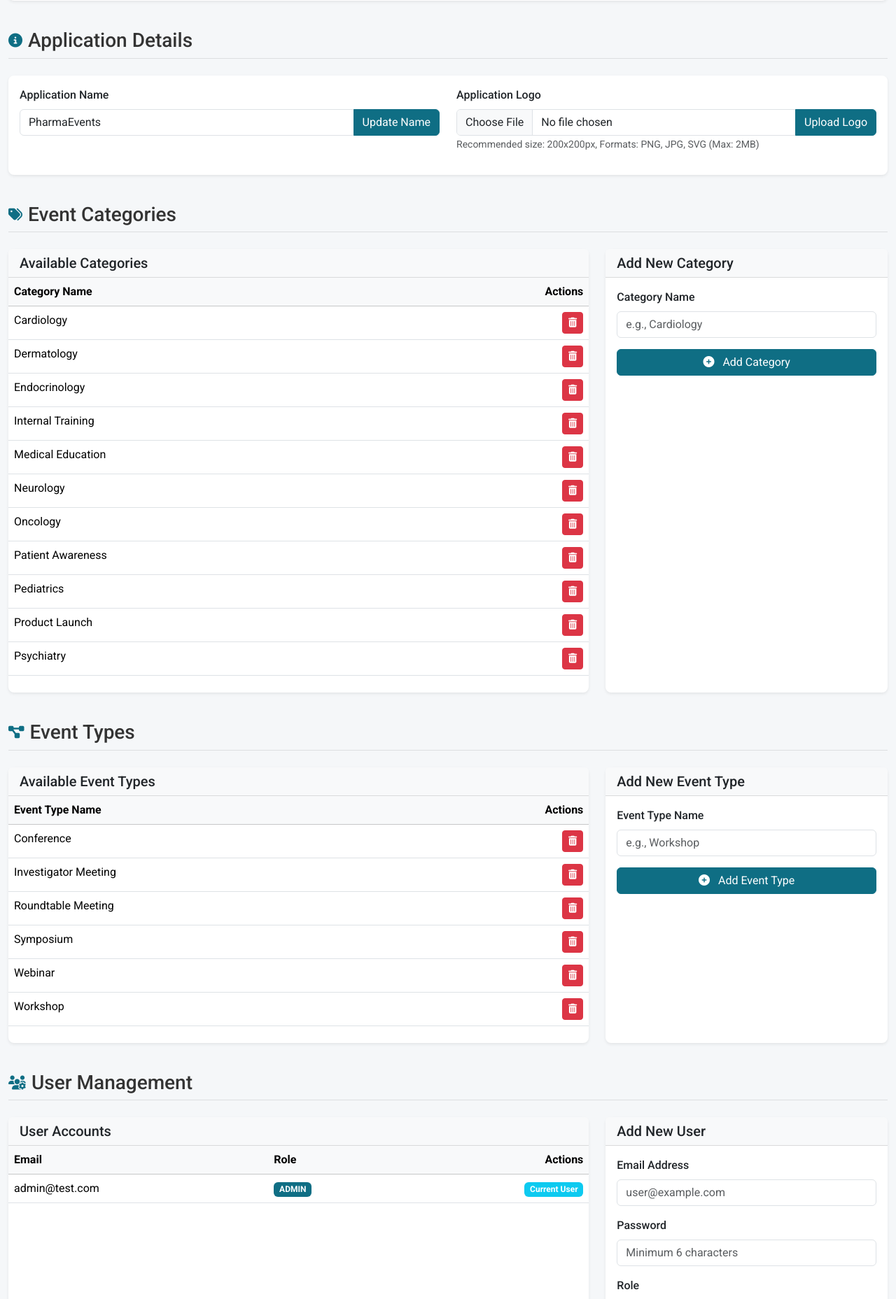
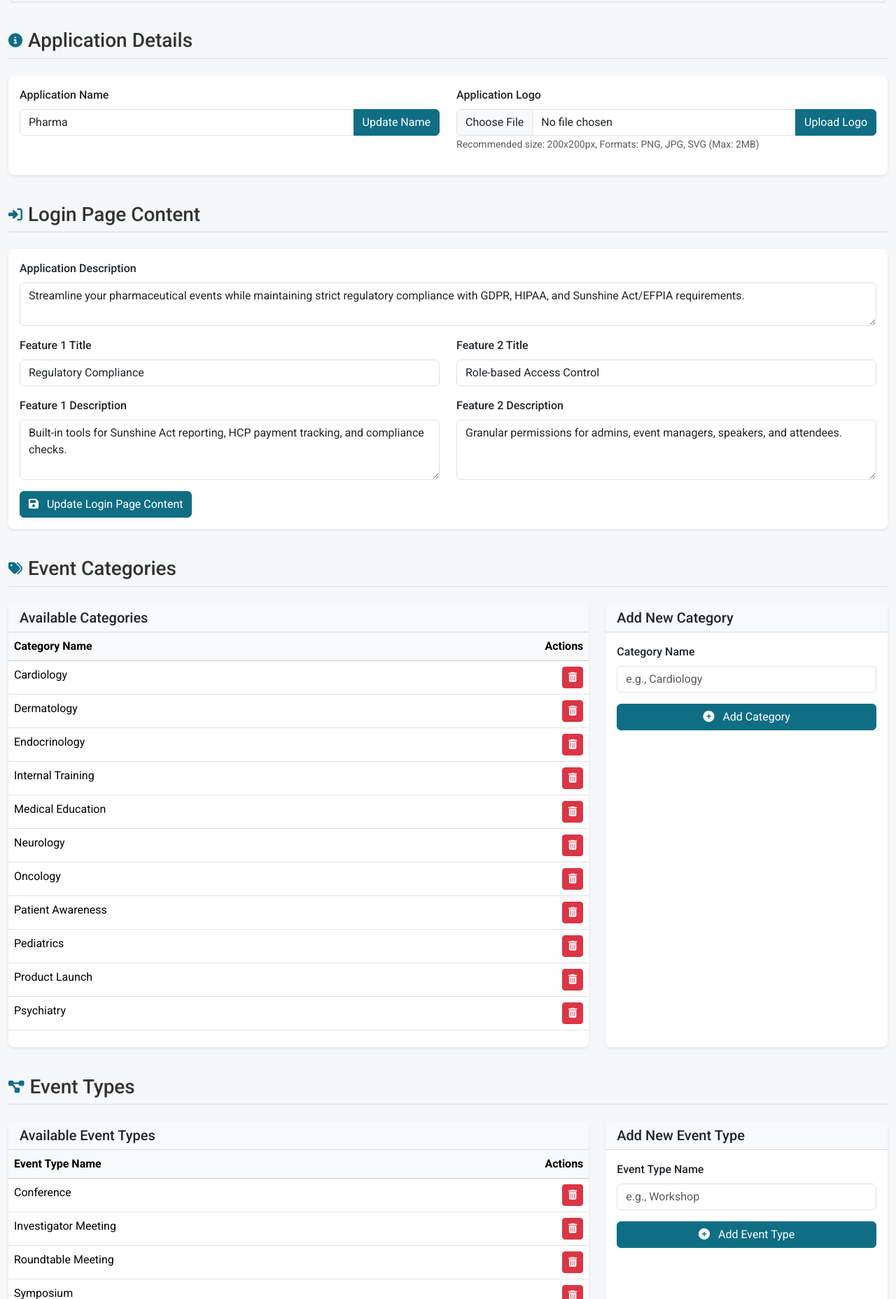
Before and after one commit to abdobody2040/ImageReferenceManager22, a Flask app: page /settings in a window 1280 px wide. Shown: the part 622-2479 px from the top of the page at 70% size. Run offline with Flask 3, Linux system fonts and the light colour scheme; a user stored in the database is signed in; data comes from the database, SQL or seed files in the repository; some libraries are stand-ins or nearby versions.

Commit message:
Assistant checkpoint: Made login page compliance text editable in settings
Assistant generated file changes:
- templates/login.html: Make compliance text editable through settings
- app.py: Add settings variables to login route, Add settings variables to settings route, Add login content settings API endpoint
- templates/settings.html: Add login page content settings section
- static/js/settings.js: Add login content update functionality

---

User prompt:

i mean this :
Streamline your pharmaceutical events while maintaining strict regulatory compliance with GDPR, HIPAA, and Sunshine Act/EFPIA requirements.

Regulatory Compliance
Built-in tools for Sunshine Act reporting, HCP payment tracking, and compliance checks.

Role-based Access Control
Granular permissions for admins, event managers, speakers, and attendees.

Replit-Commit-Author: Assistant
Replit-Commit-Session-Id: d3bea432-b50e-49d4-b73d-80bdc6ec0979

```diff
--- a/app.py
+++ b/app.py
@@ -274,7 +274,19 @@ def login():
 
     app_name = AppSetting.get_setting('app_name', 'PharmaEvents')
     theme_color = AppSetting.get_setting('theme_color', '#0f6e84')
-    return render_template('login.html', app_name=app_name, theme_color=theme_color)
+    app_description = AppSetting.get_setting('app_description')
+    feature1_title = AppSetting.get_setting('feature1_title')
+    feature1_description = AppSetting.get_setting('feature1_description')
+    feature2_title = AppSetting.get_setting('feature2_title')
+    feature2_description = AppSetting.get_setting('feature2_description')
+    return render_template('login.html',
+                         app_name=app_name,
+                         theme_color=theme_color,
+                         app_description=app_description,
+                         feature1_title=feature1_title,
+                         feature1_description=feature1_description,
+                         feature2_title=feature2_title,
+                         feature2_description=feature2_description)
 
 @app.route('/dashboard')
 @login_required
@@ -754,10 +766,20 @@ def settings():
     users = [{'id': u.id, 'email': u.email, 'role': u.role} for u in User.query.all()]
 
     app_logo = AppSetting.get_setting('app_logo')
+    app_description = AppSetting.get_setting('app_description')
+    feature1_title = AppSetting.get_setting('feature1_title')
+    feature1_description = AppSetting.get_setting('feature1_description')
+    feature2_title = AppSetting.get_setting('feature2_title')
+    feature2_description = AppSetting.get_setting('feature2_description')
     return render_template('settings.html',
                          app_name=app_name,
                          app_logo=app_logo,
                          theme_color=theme_color,
+                         app_description=app_description,
+                         feature1_title=feature1_title,
+                         feature1_description=feature1_description,
+                         feature2_title=feature2_title,
+                         feature2_description=feature2_description,
                          categories=categories,
                          event_types=event_types,
                          users=users)
@@ -1495,6 +1517,32 @@ def api_update_app_settings():
         app.logger.error(f'Error in api_update_app_settings: {str(e)}')
         return jsonify({'error': str(e)}), 500
 
+@app.route('/api/settings/login-content', methods=['POST'])
+@login_required
+def api_update_login_content():
+    from flask import jsonify, request
+    try:
+        data = request.get_json()
+        if not data:
+            return jsonify({'error': 'No data provided'}), 400
+
+        # Save each field to database
+        if 'app_description' in data:
+            AppSetting.set_setting('app_description', data['app_description'])
+        if 'feature1_title' in data:
+            AppSetting.set_setting('feature1_title', data['feature1_title'])
+        if 'feature1_description' in data:
+            AppSetting.set_setting('feature1_description', data['feature1_description'])
+        if 'feature2_title' in data:
+            AppSetting.set_setting('feature2_title', data['feature2_title'])
+        if 'feature2_description' in data:
+            AppSetting.set_setting('feature2_description', data['feature2_description'])
+
+        return jsonify({'success': True})
+    except Exception as e:
+        app.logger.error(f'Error updating login content: {str(e)}')
+        return jsonify({'error': str(e)}), 500
+
 @app.route('/uploads/<filename>')
 def uploaded_file(filename):
     # Simple file serving route for uploaded files
--- a/static/js/settings.js
+++ b/static/js/settings.js
@@ -60,6 +60,51 @@ document.addEventListener('DOMContentLoaded', function() {
                     showAlert('Error updating application name', 'danger');
                 });
             }
+        });
+    }
+
+    // Handle login content update
+    const updateLoginContentBtn = document.getElementById('update_login_content');
+    if (updateLoginContentBtn) {
+        updateLoginContentBtn.addEventListener('click', function() {
+            const appDescription = document.getElementById('app_description').value.trim();
+            const feature1Title = document.getElementById('feature1_title').value.trim();
+            const feature1Description = document.getElementById('feature1_description').value.trim();
+            const feature2Title = document.getElementById('feature2_title').value.trim();
+            const feature2Description = document.getElementById('feature2_description').value.trim();
+
+            fetch('/api/settings/login-content', {
+                method: 'POST',
+                headers: {
+                    'Content-Type': 'application/json',
+                    'X-Requested-With': 'XMLHttpRequest'
+                },
+                credentials: 'include',
+                body: JSON.stringify({
+                    app_description: appDescription,
+                    feature1_title: feature1Title,
+                    feature1_description: feature1Description,
+                    feature2_title: feature2Title,
+                    feature2_description: feature2Description
+                })
+            })
+            .then(response => {
+                if (!response.ok) {
+                    throw new Error(`HTTP error! status: ${response.status}`);
+                }
+                return response.json();
+            })
+            .then(data => {
+                if (data.success) {
+                    showAlert('Login page content updated successfully', 'success');
+                } else {
+                    showAlert(data.error || 'Error updating login page content', 'danger');
+                }
+            })
+            .catch(error => {
+                console.error('Error:', error);
+                showAlert('Error updating login page content', 'danger');
+            });
         });
     }
 
--- a/templates/settings.html
+++ b/templates/settings.html
@@ -136,7 +136,7 @@
                     <div class="mb-3">
                         <label for="app_name" class="form-label">Application Name</label>
                         <div class="input-group">
-                            <input type="text" class="form-control" id="app_name" value="PharmaEvents" placeholder="Application Name">
+                            <input type="text" class="form-control" id="app_name" value="{{ app_name }}" placeholder="Application Name">
                             <button class="btn btn-primary" type="button" id="update_name">Update Name</button>
                         </div>
                     </div>
@@ -161,6 +161,59 @@
                         </div>
                         <small class="text-muted">Recommended size: 200x200px, Formats: PNG, JPG, SVG (Max: 2MB)</small>
                     </div>
+                </div>
+            </div>
+        </div>
+    </div>
+</div>
+
+<!-- Login Page Content -->
+<div class="settings-section">
+    <div class="settings-header d-flex align-items-center">
+        <i class="fas fa-sign-in-alt fa-lg icon"></i>
+        <h3 class="mb-0">Login Page Content</h3>
+    </div>
+
+    <div class="card">
+        <div class="card-body">
+            <div class="row">
+                <div class="col-12">
+                    <div class="mb-3">
+                        <label for="app_description" class="form-label">Application Description</label>
+                        <textarea class="form-control" id="app_description" rows="2" placeholder="Streamline your pharmaceutical events while maintaining strict regulatory compliance...">{{ app_description or 'Streamline your pharmaceutical events while maintaining strict regulatory compliance with GDPR, HIPAA, and Sunshine Act/EFPIA requirements.' }}</textarea>
+                    </div>
+                </div>
+            </div>
+
+            <div class="row">
+                <div class="col-md-6">
+                    <div class="mb-3">
+                        <label for="feature1_title" class="form-label">Feature 1 Title</label>
+                        <input type="text" class="form-control" id="feature1_title" value="{{ feature1_title or 'Regulatory Compliance' }}" placeholder="Feature title">
+                    </div>
+                    <div class="mb-3">
+                        <label for="feature1_description" class="form-label">Feature 1 Description</label>
+                        <textarea class="form-control" id="feature1_description" rows="3" placeholder="Feature description">{{ feature1_description or 'Built-in tools for Sunshine Act reporting, HCP payment tracking, and compliance checks.' }}</textarea>
+                    </div>
+                </div>
+
+                <div class="col-md-6">
+                    <div class="mb-3">
+                        <label for="feature2_title" class="form-label">Feature 2 Title</label>
+                        <input type="text" class="form-control" id="feature2_title" value="{{ feature2_title or 'Role-based Access Control' }}" placeholder="Feature title">
+                    </div>
+                    <div class="mb-3">
+                        <label for="feature2_description" class="form-label">Feature 2 Description</label>
+                        <textarea class="form-control" id="feature2_description" rows="3" placeholder="Feature description">{{ feature2_description or 'Granular permissions for admins, event managers, speakers, and attendees.' }}</textarea>
+                    </div>
+                </div>
+            </div>
+
+            <div class="row">
+                <div class="col-12">
+                    <button type="button" class="btn btn-primary" id="update_login_content">
+                        <i class="fas fa-save me-2"></i> Update Login Page Content
+                    </button>
                 </div>
             </div>
         </div>
```
Also changed, not shown: templates/login.html (+5 -5 lines).
